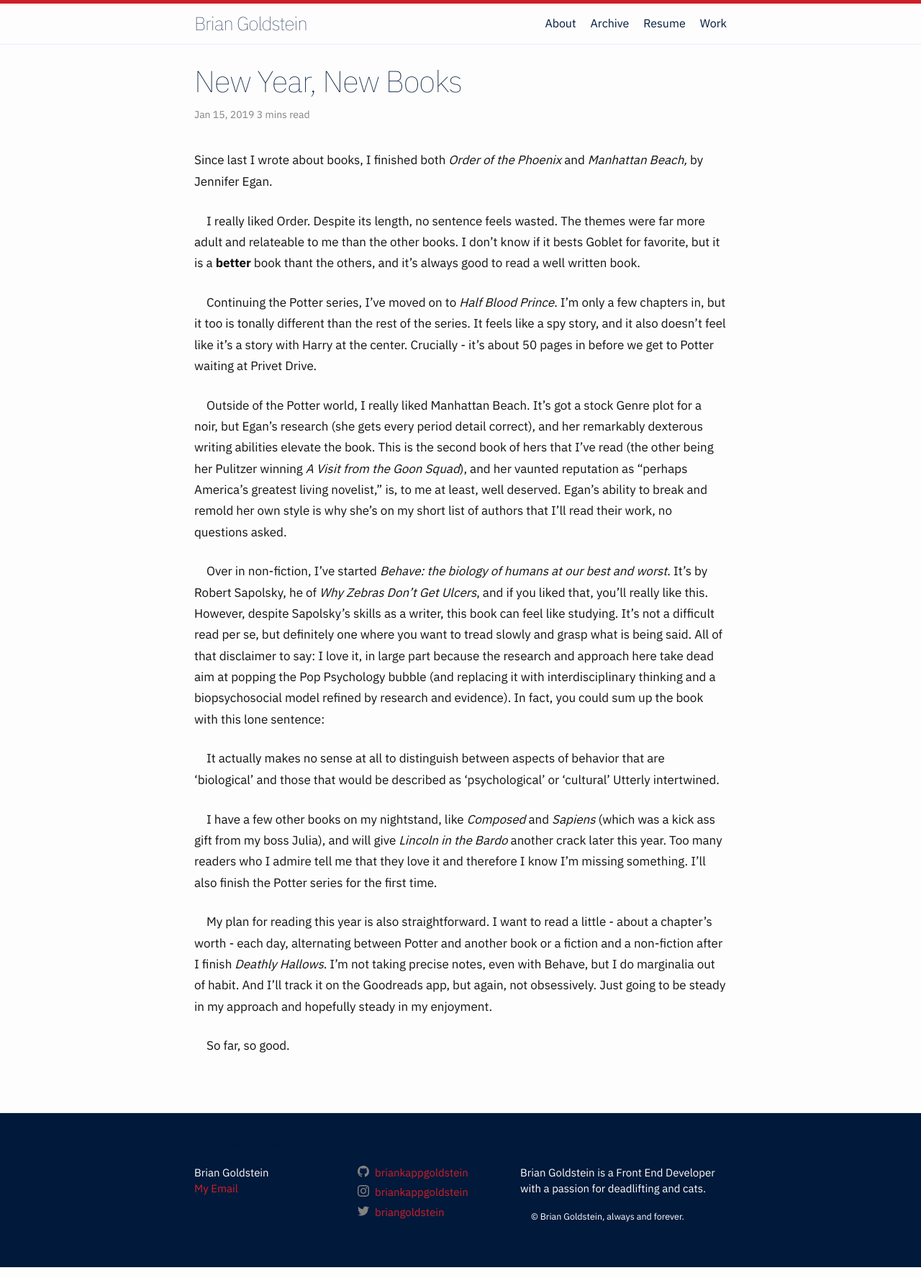
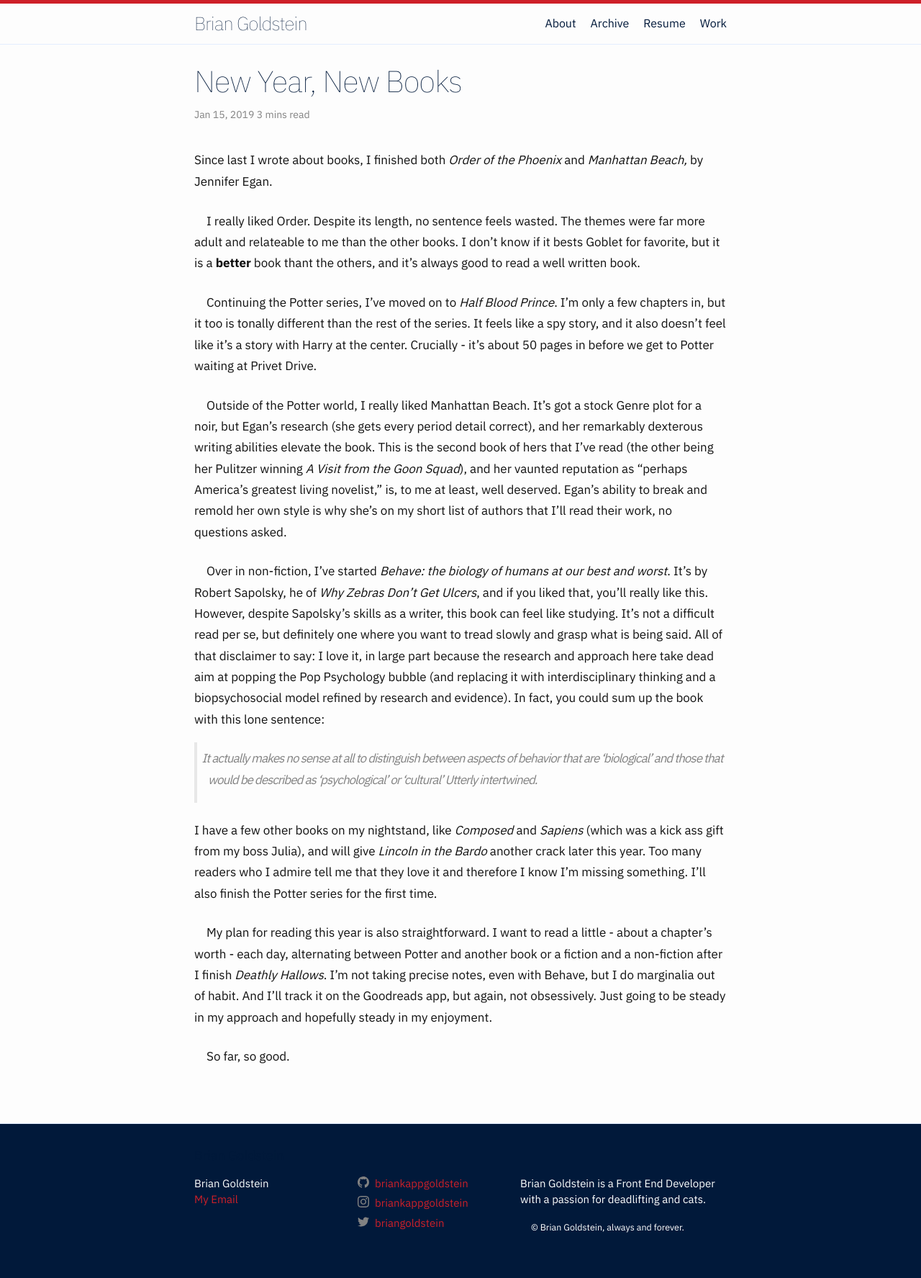
Before and after one commit to briankappgoldstein/new-site, a Jekyll site: the page built from _posts/2019-01-15-books.md, in a window 1280 px wide. Shown: the whole page at 72% size. Built offline with Jekyll 4.4.1, drawn with Linux system fonts in a browser that asks for light colours; our own code applies the rules of GitHub Pages for plain Markdown files.

Commit message:
blockquote

```diff
--- a/_posts/2019-01-15-books.md
+++ b/_posts/2019-01-15-books.md
@@ -12,7 +12,7 @@
 
 Over in non-fiction, I've started *Behave: the biology of humans at our best and worst*.  It's by Robert Sapolsky, he of *Why Zebras Don't Get Ulcers*, and if you liked that, you'll really like this. However, despite Sapolsky's skills as a writer, this book can feel like studying. It's not a difficult read per se, but definitely one where you want to tread slowly and grasp what is being said. All of that disclaimer to say: I love it, in large part because the research and approach here take dead aim at popping the Pop Psychology bubble (and replacing it with interdisciplinary thinking and a biopsychosocial model refined by research and evidence). In fact, you could sum up the book with this lone sentence:
 
-It actually makes no sense at all to distinguish between aspects of behavior that are ‘biological’ and those that would be described as ‘psychological’ or ‘cultural’ Utterly intertwined.
+> It actually makes no sense at all to distinguish between aspects of behavior that are ‘biological’ and those that would be described as ‘psychological’ or ‘cultural’ Utterly intertwined.
 
 I have a few other books on my nightstand, like *Composed* and *Sapiens* (which was a kick ass gift from my boss Julia), and will give *Lincoln in the Bardo* another crack later this year. Too many readers who I admire tell me that they love it and therefore I know I'm missing something. I'll also finish the Potter series for the first time.
 
```
